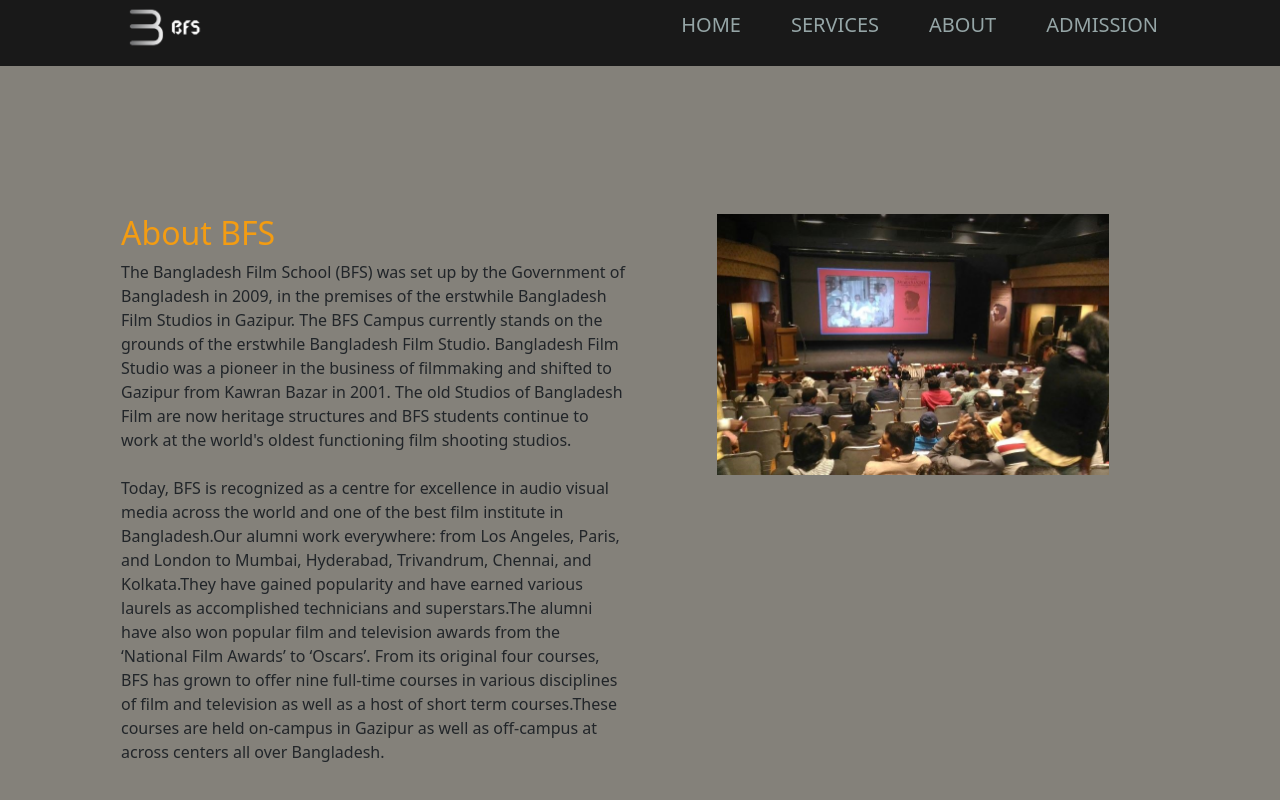
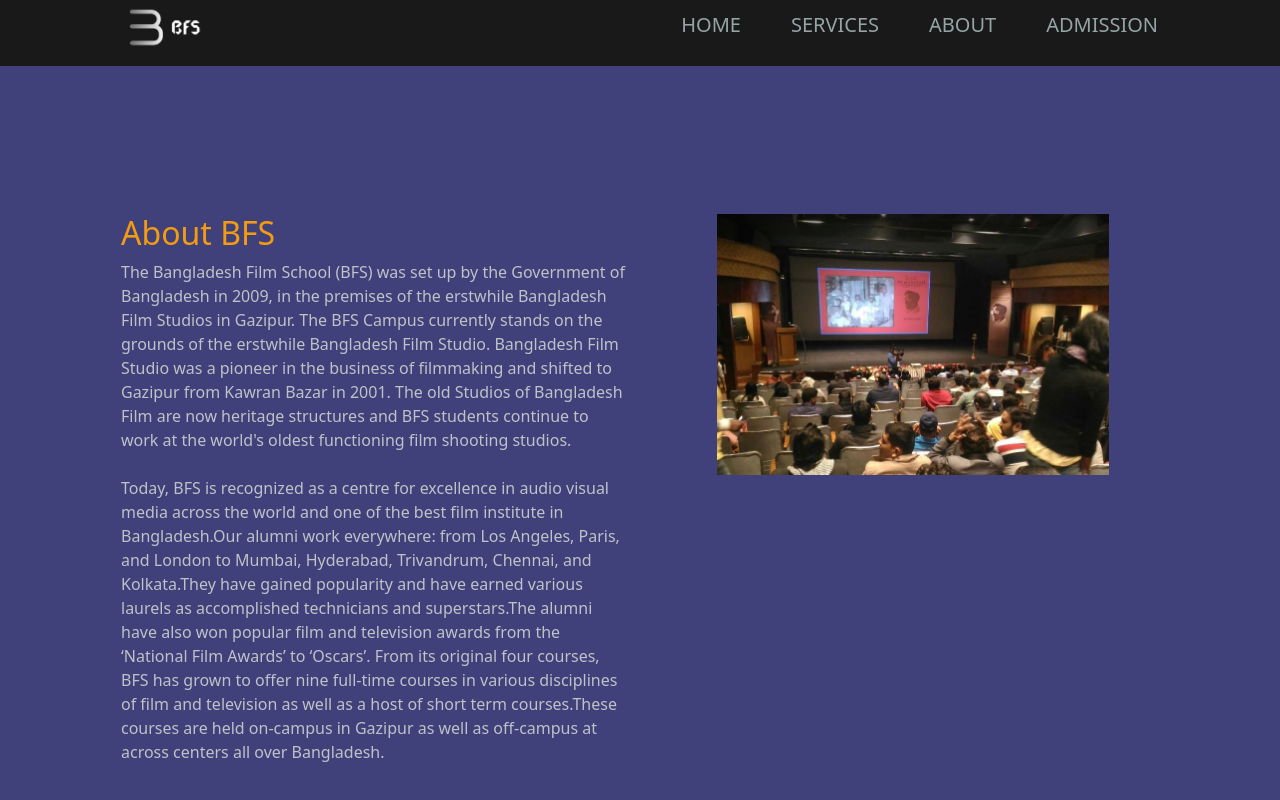
Before and after one commit to arunabhnewar/bangladesh-film-school, a React (Create React App) app: page /about in a window 1280 px wide. Shown: the top 800 px of the page. Built offline with nearby package versions, Linux system fonts and the light colour scheme.

Commit message:
background color changed

```diff
--- a/public/index.html
+++ b/public/index.html
@@ -22,6 +22,9 @@
       work correctly both with client-side routing and a non-root public URL.
       Learn how to configure a non-root public URL by running `npm run build`.
     -->
+  <link href="https://cdn.jsdelivr.net/npm/bootstrap@5.1.1/dist/css/bootstrap.min.css" rel="stylesheet"
+    integrity="sha384-F3w7mX95PdgyTmZZMECAngseQB83DfGTowi0iMjiWaeVhAn4FJkqJByhZMI3AhiU" crossorigin="anonymous">
+
   <title>Bangladesh Film School</title>
 </head>
 
--- a/src/Components/About/About.css
+++ b/src/Components/About/About.css
@@ -1,5 +1,5 @@
 .about-container {
-    background-color: #84817a;
+    background-color: #40407a;
     height: 100vh;
     padding: 100px 0px;
     width: 100%;
@@ -15,4 +15,5 @@
 .about-text {
     text-align: left;
     margin-left: 15px;
+    color: #bdc3c7;
 }
```
Also changed, not shown: 1 other file (tests, documents, lock files or other folders).
